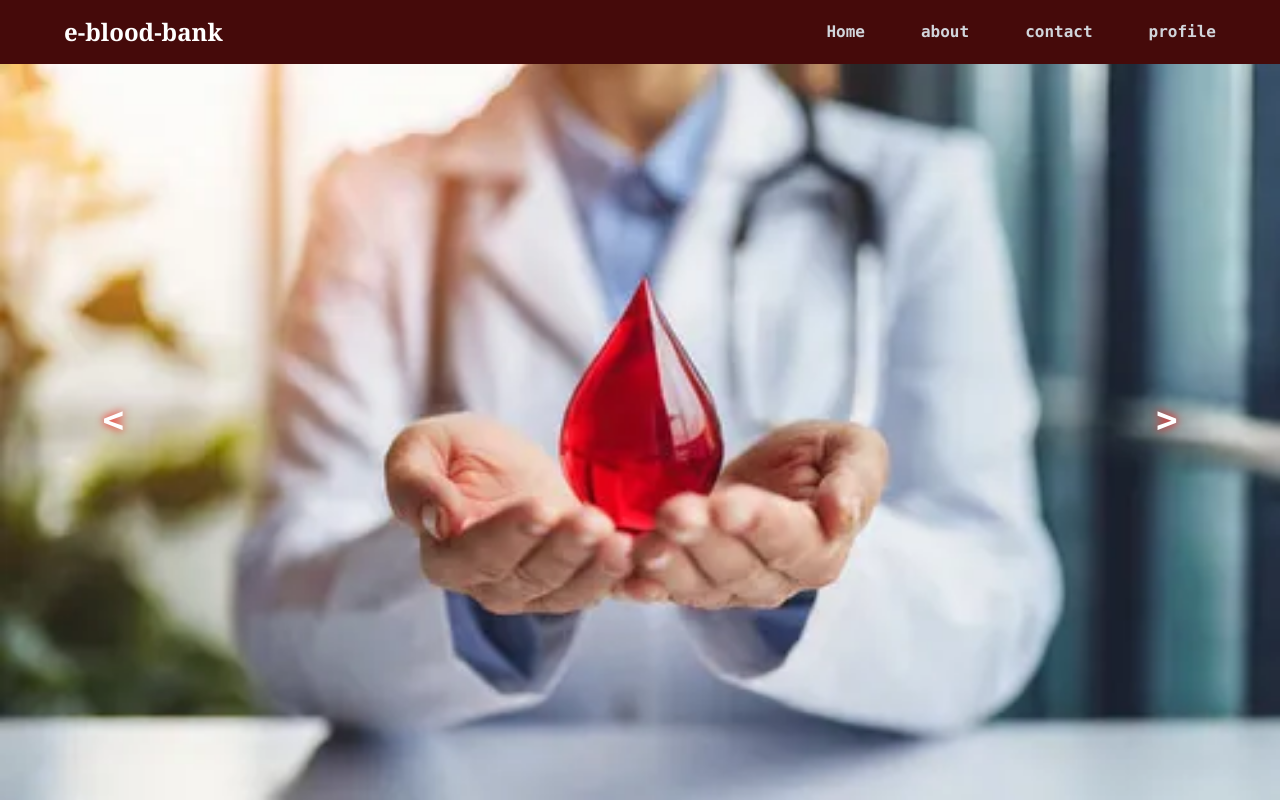
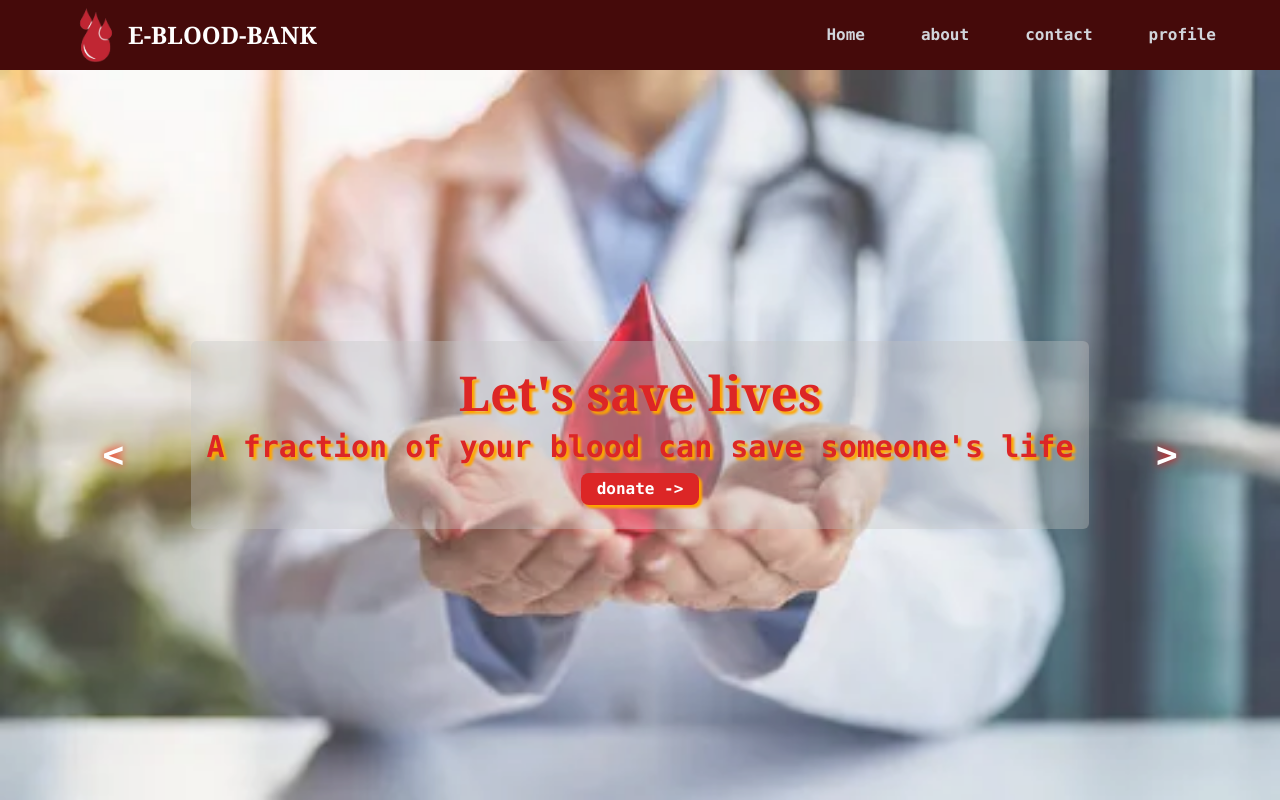
Before and after one commit to abhis12321/e-blood-bank, a Next.js app: page / in a window 1280 px wide. Built offline with nearby package versions, Linux system fonts and the light colour scheme.

Commit message:
Several modifactions in various components

```diff
--- a/src/app/__components/ImageSlider.js
+++ b/src/app/__components/ImageSlider.js
@@ -1,6 +1,8 @@
 "use client"
 import React from 'react';
 import { SlidingImagesUrls } from './SlidingImagesUrls';
+import Image from 'next/image';
+import Link from 'next/link';
 
 export default function ImageSlider() {
     const [activeImageIndex, setActiveImageIndex] = React.useState(0);
@@ -16,12 +18,18 @@ export default function ImageSlider() {
     } , [activeImageIndex])
 
     return (
-        <div className="w-full h-[calc(100vh-64px)] flex items-center justify-center gap-6 text-white font-bold font-mono bg-green600 overflow-hidden">
+        <div className="relative w-full h-[calc(100vh-70px)] flex items-center justify-center gap-6 text-white font-bold font-mono bg-green600 overflow-hidden">
             <button className="absolute z-10 top-[50%] left-[8vw] hover:text-red-600 drop-shadow-[0_0_5px_red] hover:drop-shadow-[0_0_5px_yellow] text-4xl" onClick={() => setActiveImageIndex(prev => (prev + SlidingImagesUrls.length - 1) % SlidingImagesUrls.length)}>&lt;</button>
             {
-                SlidingImagesUrls?.map((imageUrl, index) => <img src={imageUrl} alt="" className={`w-[100%] h-full hover:object-contain [background:url(/home_page_sliders/slider-bg.png)] bg-100_100 shadow-[0_5px_15px_black_inset] ${activeImageIndex !== index ? "hidden" : "animate-fade"}`} key={index} />)
+                SlidingImagesUrls?.map((imageUrl, index) => <Image src={imageUrl} alt="" className={`w-[100%] h-full object-cover md:object-fill shadow-[0_5px_15px_black_inset] [background:url(/home_page_sliders/slider-bg.png)] bg-100_100 ${activeImageIndex !== index ? "hidden" : "animate-fade"}`} key={index} width={1000} height={8000}/>)
             }
             <button className="absolute z-10 top-[50%] right-[8vw] hover:text-red-600 drop-shadow-[0_0_5px_red] hover:drop-shadow-[0_0_5px_yellow] text-4xl" onClick={() => setActiveImageIndex(prev => (prev + 1) % SlidingImagesUrls.length)}>&gt;</button>
+
+            <div className="absolute max-w-[98%] text-red-600 flex flex-col items-center p-4 rounded-md backdrop-opacity-10 backdrop-invert bg-white/20 *:drop-shadow-[3px_3px_1px_orange]">
+                <h1 className="text-[3rem] font-extrabold font-serif">Let's save lives</h1>
+                <h2 className="text-3xl">A fraction of your blood can save someone&apos;s life</h2>
+                <Link href={'/user_profile'} className='my-2 text-white bg-red-600 py-1 px-4 rounded-lg hover:bg-red-800 hover:underline'>donate -&gt;</Link>
+            </div>
         </div>
     )
 }
--- a/src/app/__components/NavBar.js
+++ b/src/app/__components/NavBar.js
@@ -1,11 +1,15 @@
+import Image from 'next/image'
 import Link from 'next/link'
 import React from 'react'
 
 export default function NavBar() {
   return (
-    <div className="sticky top-0 left-0 z-50 w-full font-semibold overflow-hidden flex items-center justify-between px-6 sm:px-8 md:px-10 lg:px-16 py-[14px] bg-red-950 text-white">
-      <div className="text-[1.5rem] font-extrabold font-serif">e-blood-bank</div>
-      <div className="hidden sm:flex items-center justify-center gap-10 lg:gap-14 text-md text-gray-300 font-mono">
+    <div className="sticky top-0 left-0 z-50 w-full font-semibold overflow-hidden flex items-center justify-between px-6 sm:px-8 md:px-10 lg:px-16 py-[3px] bg-red-950 text-white">
+      <div className="text-[1.5rem] font-extrabold font-serif flex items-center justify-center">
+        <Image src={'/home_page_sliders/slider-bg.png'} alt='logo' height={100} width={100} className='h-16 w-auto'/>
+        <span className="uppercase">e-blood-bank</span>
+      </div>
+      <div className="hidden md:flex items-center justify-center gap-10 lg:gap-14 text-md text-gray-300 font-mono">
         <Link href={'/'} className='relative active:text-yellow-300 hover:scale-125 hover:duration-500 after:content-[""] after:w-0 hover:after:w-full after:duration-700 after:h-[2px] after:bg-green-600 after:absolute after:bottom-0 after:left-0 after:rounded-lg'>Home</Link>
         <Link href={'/'} className='relative active:text-yellow-300 hover:scale-125 hover:duration-500 after:content-[""] after:w-0 hover:after:w-full after:duration-700 after:h-[2px] after:bg-green-600 after:absolute after:bottom-0 after:left-0 after:rounded-lg'>about</Link>
         <Link href={'/'} className='relative active:text-yellow-300 hover:scale-125 hover:duration-500 after:content-[""] after:w-0 hover:after:w-full after:duration-700 after:h-[2px] after:bg-green-600 after:absolute after:bottom-0 after:left-0 after:rounded-lg'>contact</Link>
--- a/src/app/__components/RequestToBeDonated.js
+++ b/src/app/__components/RequestToBeDonated.js
@@ -21,8 +21,8 @@ export default function RequestToBeDonated({ user, setOption }) {
                     <input type="number" value={unitsToDonate} onChange={(e) => setUnitsToDonate(Math.max(0, Math.min(5, e.target.value)))} className='bg-blue-950/10 py-2 px-6 rounded text-center outline-none focus:bg-green-600/15 ring-1 focus:ring-2 ring-violet-700 focus:shadow-[0_0_15px_brown_inset] placeholder:text-gray-600' placeholder='how many units of blood you want to donate' name='blood-units-to-donate' required />
                 </div>
                 <div className="flex gap-2 items-center justify-evenly font-mono font-bold text-white">
-                    <div className='w-[120px] xs:w-[150px] text-center rounded-md bg-orange-900/95 py-[6px] hover:bg-orange-700' onClick={() => setOption(0)}>cancel</div>
-                    <button type='submit' className='w-[120px] xs:w-[150px] text-center rounded-md bg-red-900/95 py-[6px] hover:bg-red-700' >request</button>
+                    <div className='w-[128px] text-center rounded-md bg-orange-900/95 py-[6px] hover:bg-orange-700' onClick={() => setOption(0)}>cancel</div>
+                    <button type='submit' className='w-[128px] text-center rounded-md bg-red-900/95 py-[6px] hover:bg-red-700' >request</button>
                 </div>
             </form>
         </div>
--- a/src/app/__components/RequestToDonate.js
+++ b/src/app/__components/RequestToDonate.js
@@ -21,8 +21,8 @@ export default function RequestToDonate({ user, setOption }) {
                     <input type="number" value={unitsToDonate} onChange={(e) => setUnitsToDonate(Math.max(0, Math.min(5, e.target.value)))} className='bg-blue-950/10 py-2 px-6 rounded text-center outline-none focus:bg-green-600/15 ring-1 focus:ring-2 ring-violet-700 focus:shadow-[0_0_15px_brown_inset] placeholder:text-gray-600' placeholder='how many units of blood you want to donate' name='blood-units-to-donate' required />
                 </div>
                 <div className="flex gap-2 items-center justify-evenly font-mono font-bold text-white">
-                    <div className='w-[120px] xs:w-[150px] text-center rounded-md bg-orange-900/95 py-[6px] hover:bg-orange-700' onClick={() => setOption(0)}>cancel</div>
-                    <button type='submit' className='w-[120px] xs:w-[150px] text-center rounded-md bg-red-900/95 py-[6px] hover:bg-red-700' >submit</button>
+                    <div className='w-[128px] text-center rounded-md bg-orange-900/95 py-[6px] hover:bg-orange-700' onClick={() => setOption(0)}>cancel</div>
+                    <button type='submit' className='w-[128px] text-center rounded-md bg-red-900/95 py-[6px] hover:bg-red-700' >submit</button>
                 </div>
             </form>
         </div>
--- a/src/app/__components/SlidingImagesUrls.js
+++ b/src/app/__components/SlidingImagesUrls.js
@@ -1 +1 @@
-export  const SlidingImagesUrls = ["home_page_sliders/slider0.png", "home_page_sliders/slider1.png", "home_page_sliders/slider2.png", "home_page_sliders/slider3.png", "home_page_sliders/slider4.png", "home_page_sliders/slider5.png", "home_page_sliders/slider6.png", ];
+export  const SlidingImagesUrls = ["/home_page_sliders/slider0.png", "/home_page_sliders/slider1.png", "/home_page_sliders/slider2.png", "/home_page_sliders/slider3.png", "/home_page_sliders/slider4.png", "/home_page_sliders/slider5.png", "/home_page_sliders/slider6.png", ];
--- a/src/app/__components/UserProfile.js
+++ b/src/app/__components/UserProfile.js
@@ -1,6 +1,6 @@
 import React from 'react'
 
-export default function UserProfile( { user , setOption } ) {
+export default function UserProfile({ user, setOption }) {
   return (
     <div className='w-full min-h-[calc(100vh-4rem)] flex flex-col gap-4 items-center justify-center overflow-auto py-4'>
       <div className="bg-blue-50 shadow-[0_0_10px_black_inset] w-[98%] max-w-[500px] py-4 px-5 rounded-2xl min-h-[280px] text-red-950 flex flex-col gap-2 items-start justify-evenly">
@@ -12,9 +12,11 @@ export default function UserProfile( { user , setOption } ) {
         <div className=""><span className="">Gender : </span><span className="font-bold text-red-950">{user?.gender}</span></div>
         <div className=""><span className="">Date of Birth : </span><span className="font-bold text-red-950">{(new Date(user?.DoB)).toLocaleString()}</span></div>
         <div className=""><span className="">Address : </span><span className="font-bold text-red-950">{user?.address}</span></div>
-            <button className="text-white bg-green-800 hover:bg-green-600 hover:font-bold px-6 py-1 rounded-lg" onClick={() => setOption(4)}>donate</button>
-            <button className="text-white bg-blue-800 hover:bg-blue-600 hover:font-bold px-6 py-1 rounded-lg" onClick={() => setOption(5)}>request</button>
-            <button className="text-white bg-red-800 hover:bg-red-600 hover:font-bold px-6 py-1 rounded-lg" onClick={() => setOption(3)}>logout</button>
+        <div className="flex items-center justify-evenly gap-2">
+          <button className="text-white bg-green-800 hover:bg-green-600 font-bold px-6 py-1 rounded-lg" onClick={() => setOption(4)}>donate</button>
+          <button className="text-white bg-blue-800 hover:bg-blue-600 font-bold px-6 py-1 rounded-lg" onClick={() => setOption(5)}>request</button>
+          <button className="text-white bg-red-800 hover:bg-red-600 font-bold px-6 py-1 rounded-lg" onClick={() => setOption(3)}>logout</button>
+        </div>
       </div>
     </div>
   )
--- a/src/app/globals.css
+++ b/src/app/globals.css
@@ -5,6 +5,20 @@
   .text-balance {
     text-wrap: balance;
   }
+  .animate-fade {
+    animation: fading-out 6000ms linear infinite;
+  }
+  @keyframes fading-out {
+    0% {
+      opacity: 70%;
+    } 20% {
+      opacity: 100%;
+    } 80% {
+      opacity: 100%;
+    } 100% {
+      opacity: 70%;
+    }
+  }
 }
 
 .bg-100_100 {
```
Also changed, not shown: 1 other file (tests, documents, lock files or other folders). Lines whose indentation alone changed are shown as unchanged.
